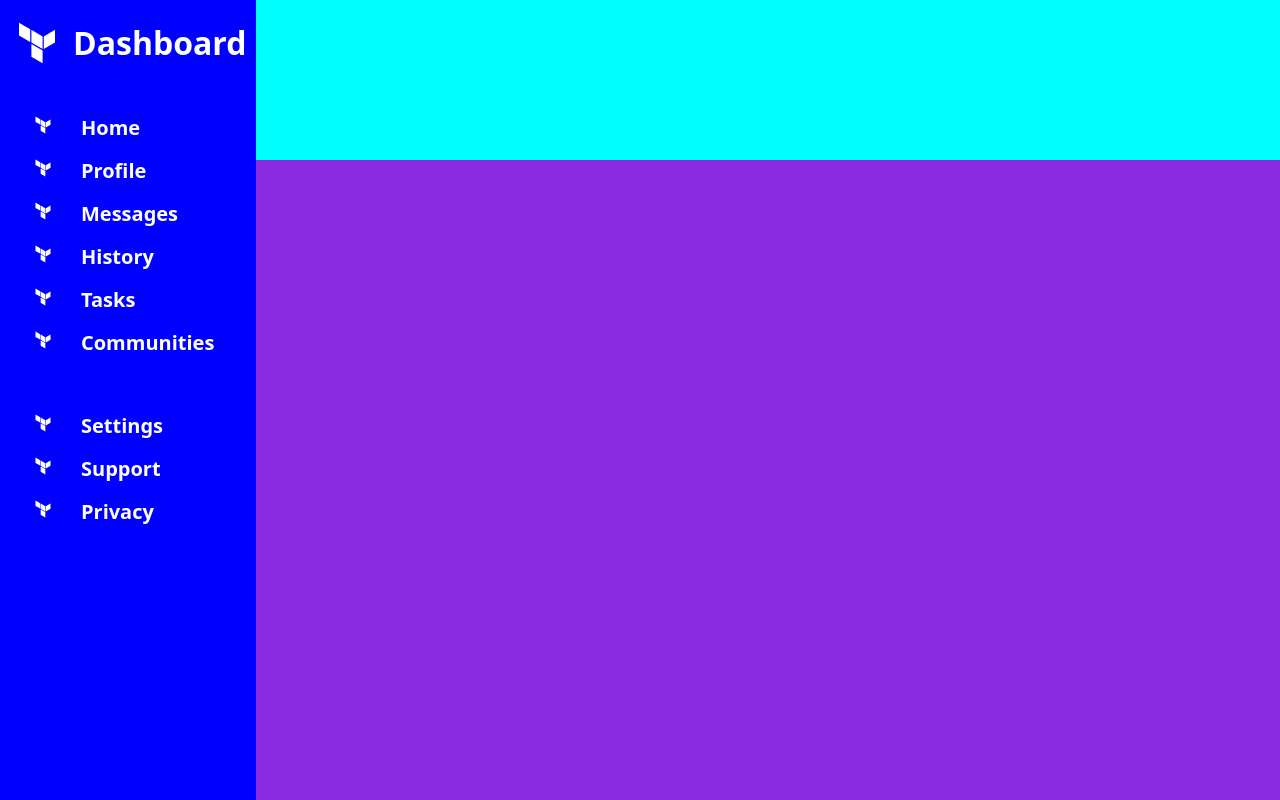
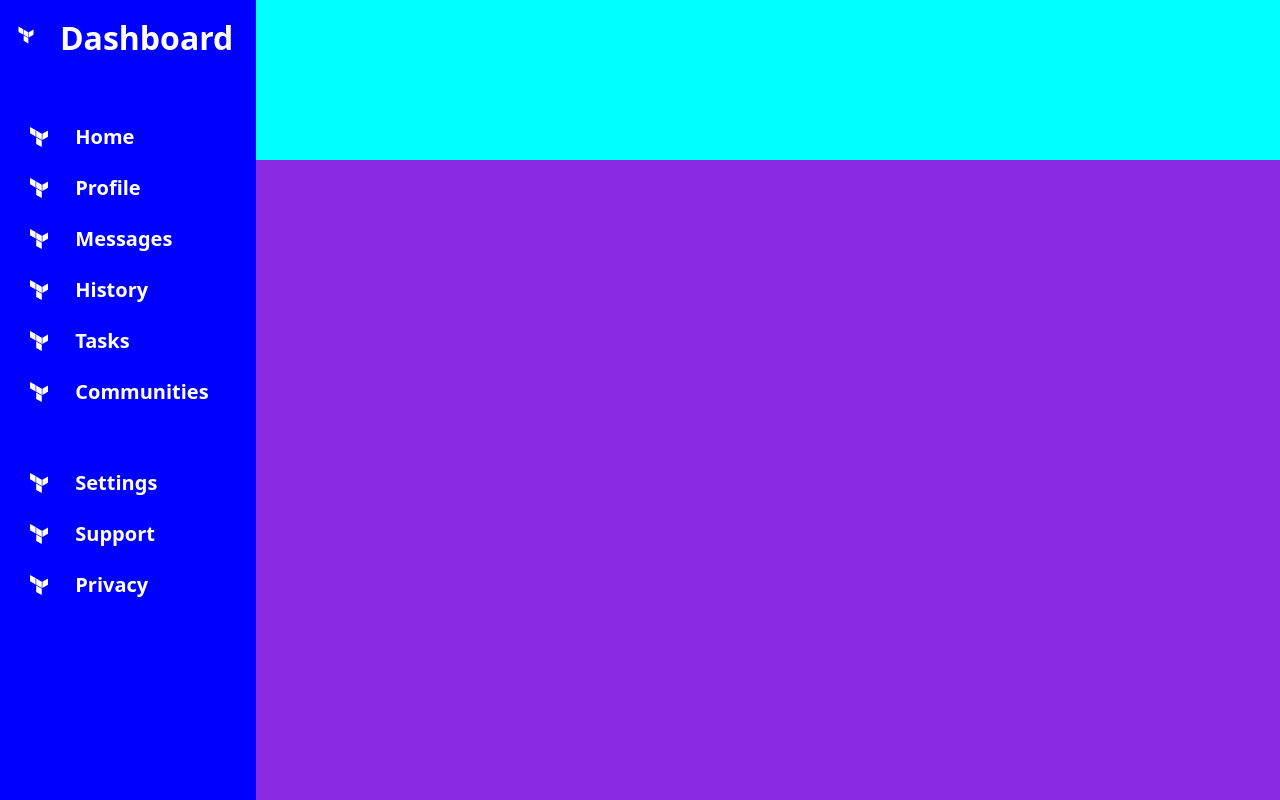
Before and after one commit to drummpy/odin-dashboard, a plain HTML site: page index.html in a window 1280 px wide. Drawn offline with Linux system fonts and the light colour scheme.

Commit message:
Replace list items with grid in navbar

```diff
--- a/index.html
+++ b/index.html
@@ -9,34 +9,54 @@
   <body>
     <div class="wrapper">
       <div class="navbar">
-        <img src="img/terraform.svg" alt="Logo" class="leftlogo" />
-        <h1 class="righttitle">Dashboard</h1>
-        <ul class="leftl1">
-          <li><img src="img/terraform.svg" alt="Logo" class="navbaricon" /></li>
-          <li><img src="img/terraform.svg" alt="Logo" class="navbaricon" /></li>
-          <li><img src="img/terraform.svg" alt="Logo" class="navbaricon" /></li>
-          <li><img src="img/terraform.svg" alt="Logo" class="navbaricon" /></li>
-          <li><img src="img/terraform.svg" alt="Logo" class="navbaricon" /></li>
-          <li><img src="img/terraform.svg" alt="Logo" class="navbaricon" /></li>
-        </ul>
-        <ul class="rightl1">
-          <li>Home</li>
-          <li>Profile</li>
-          <li>Messages</li>
-          <li>History</li>
-          <li>Tasks</li>
-          <li>Communities</li>
-        </ul>
-        <ul class="leftl2">
-          <li><img src="img/terraform.svg" alt="Logo" class="navbaricon" /></li>
-          <li><img src="img/terraform.svg" alt="Logo" class="navbaricon" /></li>
-          <li><img src="img/terraform.svg" alt="Logo" class="navbaricon" /></li>
-        </ul>
-        <ul class="rightl2">
-          <li>Settings</li>
-          <li>Support</li>
-          <li>Privacy</li>
-        </ul>
+        <div class="navbarblock">
+          <div>
+            <img src="img/terraform.svg" alt="Logo" />
+          </div>
+          <div>
+            <h1>Dashboard</h1>
+          </div>
+        </div>
+        <div class="navbarblock">
+          <div class="navbaricon">
+            <img src="img/terraform.svg" alt="Logo" />
+          </div>
+          <div>Home</div>
+          <div class="navbaricon">
+            <img src="img/terraform.svg" alt="Logo" />
+          </div>
+          <div>Profile</div>
+          <div class="navbaricon">
+            <img src="img/terraform.svg" alt="Logo" />
+          </div>
+          <div>Messages</div>
+          <div class="navbaricon">
+            <img src="img/terraform.svg" alt="Logo" />
+          </div>
+          <div>History</div>
+          <div class="navbaricon">
+            <img src="img/terraform.svg" alt="Logo" />
+          </div>
+          <div>Tasks</div>
+          <div class="navbaricon">
+            <img src="img/terraform.svg" alt="Logo" />
+          </div>
+          <div>Communities</div>
+        </div>
+        <div class="navbarblock">
+          <div class="navbaricon">
+            <img src="img/terraform.svg" alt="Logo" />
+          </div>
+          <div>Settings</div>
+          <div class="navbaricon">
+            <img src="img/terraform.svg" alt="Logo" />
+          </div>
+          <div>Support</div>
+          <div class="navbaricon">
+            <img src="img/terraform.svg" alt="Logo" />
+          </div>
+          <div>Privacy</div>
+        </div>
       </div>
       <div class="topbar"></div>
       <div class="main"></div>
--- a/styles.css
+++ b/styles.css
@@ -7,20 +7,11 @@ body {
     "Apple Color Emoji", "Segoe UI Emoji", "Segoe UI Symbol";
 }
 
-h1 {
+.navbar h1 {
   font-weight: 800;
-}
-
-ul {
-  list-style-type: none;
-  padding-left: 0;
-  margin-left: 0;
-  font-size: 1.25rem;
-}
-
-li {
-  padding: 0.5rem;
-  font-weight: 600;
+  font-size: 2rem;
+  margin: 0;
+  padding: 0;
 }
 
 .wrapper {
@@ -37,42 +28,23 @@ li {
   grid-column: 1 / 2;
   grid-row: 1 / 3;
   display: grid;
-  grid-template-columns: 1fr 3fr;
   grid-template-rows: auto auto auto 100%;
+  gap: 4rem;
+  padding: 1rem;
+}
+
+.navbarblock {
+  display: grid;
+  grid-template-columns: 0.75fr 3.5fr;
   align-items: center;
-  gap: 0rem 0.75rem;
+  gap: 1.5rem;
+  font-size: 1.25rem;
+  font-weight: 600;
 }
 
 .navbaricon {
-  width: 1.25rem;
-  height: 1.25rem;
-}
-
-.leftlogo {
-  width: 3rem;
-  height: 3rem;
-  grid-column: 1 / 2;
-  grid-row: 1 / 2;
-}
-
-.righttitle {
-  grid-column: 2 / 3;
-  grid-row: 1 / 2;
-}
-
-.leftl1 {
-  grid-column: 1 / 2;
-  grid-row: 2 / 3;
-}
-
-.right1 {
-  grid-column: 2 / 3;
-  grid-row: 2 / 3;
-}
-
-.leftlogo,
-.leftl1,
-.leftl2 {
+  width: 1.5rem;
+  height: 1.5rem;
   justify-self: end;
 }
 
```
